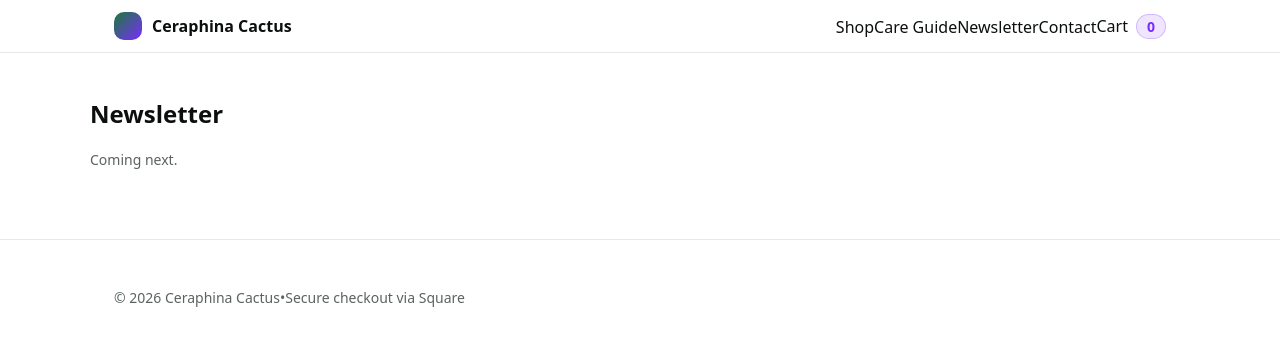
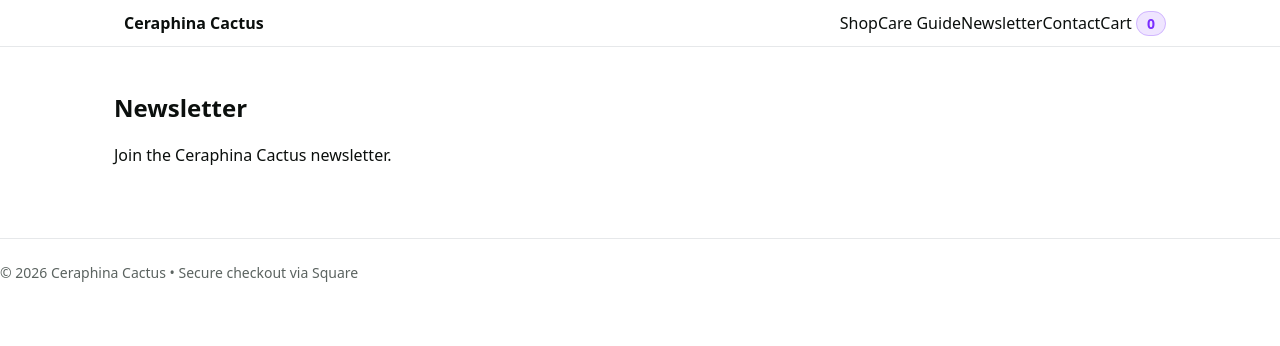
Before and after one commit to ceraphinacactus-wq/ceraphina-cactus-store, a React (Vite) app: page /newsletter in a window 1280 px wide. Shown: the top 346 px of the page. Built offline with nearby package versions, Linux system fonts and the light colour scheme.

Commit message:
cart page and other pages added

```diff
--- a/src/App.tsx
+++ b/src/App.tsx
@@ -1,61 +1,26 @@
+// src/App.tsx
 import { Routes, Route } from "react-router-dom";
 import Layout from "./layout/Layout";
 
-import HomePage from "./features/home/HomePage"; // or wherever your home is
+import HomePage from "./features/home/HomePage";
 import ShopPage from "./features/shop/ShopPage";
-import CareGuidePage from "./features/care/CareGuidePage";
-
-// placeholders if you don’t have these yet
-function Newsletter() {
-  return (
-    <div className="container" style={{ padding: "24px 0" }}>
-      <h2>Newsletter</h2>
-      <p className="helper">Coming next.</p>
-    </div>
-  );
-}
-function Contact() {
-  return (
-    <div className="container" style={{ padding: "24px 0" }}>
-      <h2>Contact</h2>
-      <p className="helper">Coming next.</p>
-    </div>
-  );
-}
-function Cart() {
-  return (
-    <div className="container" style={{ padding: "24px 0" }}>
-      <h2>Cart</h2>
-      <p className="helper">Coming next.</p>
-    </div>
-  );
-}
+import CareGuidePage from "./features/Care/CareGuidePage";
+import NewsletterPage from "./features/newsletter/NewsletterPage";
+import ContactPage from "./features/contact/ContactPage";
+import CartPage from "./features/cart/CartPage";
 
 export default function App() {
   return (
     <Routes>
-      {/* Everything inside Layout gets the navbar/footer */}
       <Route element={<Layout />}>
         <Route path="/" element={<HomePage />} />
         <Route path="/shop" element={<ShopPage />} />
         <Route path="/care-guide" element={<CareGuidePage />} />
-        <Route path="/newsletter" element={<Newsletter />} />
-        <Route path="/contact" element={<Contact />} />
-        <Route path="/cart" element={<Cart />} />
+        <Route path="/newsletter" element={<NewsletterPage />} />
+        <Route path="/contact" element={<ContactPage />} />
+        <Route path="/cart" element={<CartPage />} />
+        <Route path="*" element={<div>Not found</div>} />
       </Route>
-
-      {/* Optional fallback */}
-      <Route
-        path="*"
-        element={
-          <div className="container" style={{ padding: "24px 0" }}>
-            <h2>Not Found</h2>
-            <p className="helper">
-              <a href="/">Go home</a>
-            </p>
-          </div>
-        }
-      />
     </Routes>
   );
 }
--- /dev/null
+++ b/src/features/cart/CartPage.tsx
@@ -0,0 +1,11 @@
+import { useCartStore } from "./cart.store";
+
+export default function CartPage() {
+  const items = useCartStore((s) => s.items);
+  return (
+    <section>
+      <h1>Cart</h1>
+      {items.length === 0 ? <p>Your cart is empty.</p> : <pre>{JSON.stringify(items, null, 2)}</pre>}
+    </section>
+  );
+}
--- /dev/null
+++ b/src/features/contact/ContactPage.tsx
@@ -0,0 +1,8 @@
+export default function ContactPage() {
+  return (
+    <section>
+      <h1>Contact</h1>
+      <p>Send us a message.</p>
+    </section>
+  );
+}
--- /dev/null
+++ b/src/features/newsletter/NewsletterPage.tsx
@@ -0,0 +1,8 @@
+export default function NewsletterPage() {
+  return (
+    <section>
+      <h1>Newsletter</h1>
+      <p>Join the Ceraphina Cactus newsletter.</p>
+    </section>
+  );
+}
--- a/src/layout/Layout.tsx
+++ b/src/layout/Layout.tsx
@@ -1,7 +1,8 @@
+// src/layout/Layout.tsx
 import { Outlet, Link, NavLink } from "react-router-dom";
 import { useCartStore } from "../features/cart/cart.store";
 
-function Badge() {
+function CartBadge() {
   const items = useCartStore((s) => s.items);
   const count = items.reduce((sum, i) => sum + i.quantity, 0);
   return <span className="badge">{count}</span>;
@@ -13,16 +14,8 @@
       <header className="nav">
         <div className="nav-inner">
           <Link to="/" className="brand">
-            <span
-              style={{
-                width: 28,
-                height: 28,
-                borderRadius: 10,
-                background: "linear-gradient(135deg, var(--primary), var(--accent))",
-                display: "inline-block",
-              }}
-            />
-            <span>Ceraphina Cactus</span>
+            <span className="logo" aria-hidden="true" />
+            Ceraphina Cactus
           </Link>
 
           <nav className="nav-links" aria-label="Primary">
@@ -30,24 +23,19 @@
             <NavLink to="/care-guide">Care Guide</NavLink>
             <NavLink to="/newsletter">Newsletter</NavLink>
             <NavLink to="/contact">Contact</NavLink>
-            <NavLink
-              to="/cart"
-              style={{ display: "inline-flex", gap: 8, alignItems: "center" }}
-            >
-              Cart <Badge />
+            <NavLink to="/cart" className="cart-link">
+              Cart <CartBadge />
             </NavLink>
           </nav>
         </div>
       </header>
 
-      <Outlet />
+      <main className="container">
+        <Outlet />
+      </main>
 
       <footer className="footer">
-        <div className="container">
-          <span>© {new Date().getFullYear()} Ceraphina Cactus</span>
-          <span className="helper">•</span>
-          <span className="helper">Secure checkout via Square</span>
-        </div>
+        © {new Date().getFullYear()} Ceraphina Cactus • Secure checkout via Square
       </footer>
     </>
   );
--- a/src/main.tsx
+++ b/src/main.tsx
@@ -1,3 +1,4 @@
+// src/main.tsx
 import React from "react";
 import ReactDOM from "react-dom/client";
 import { BrowserRouter } from "react-router-dom";
```
